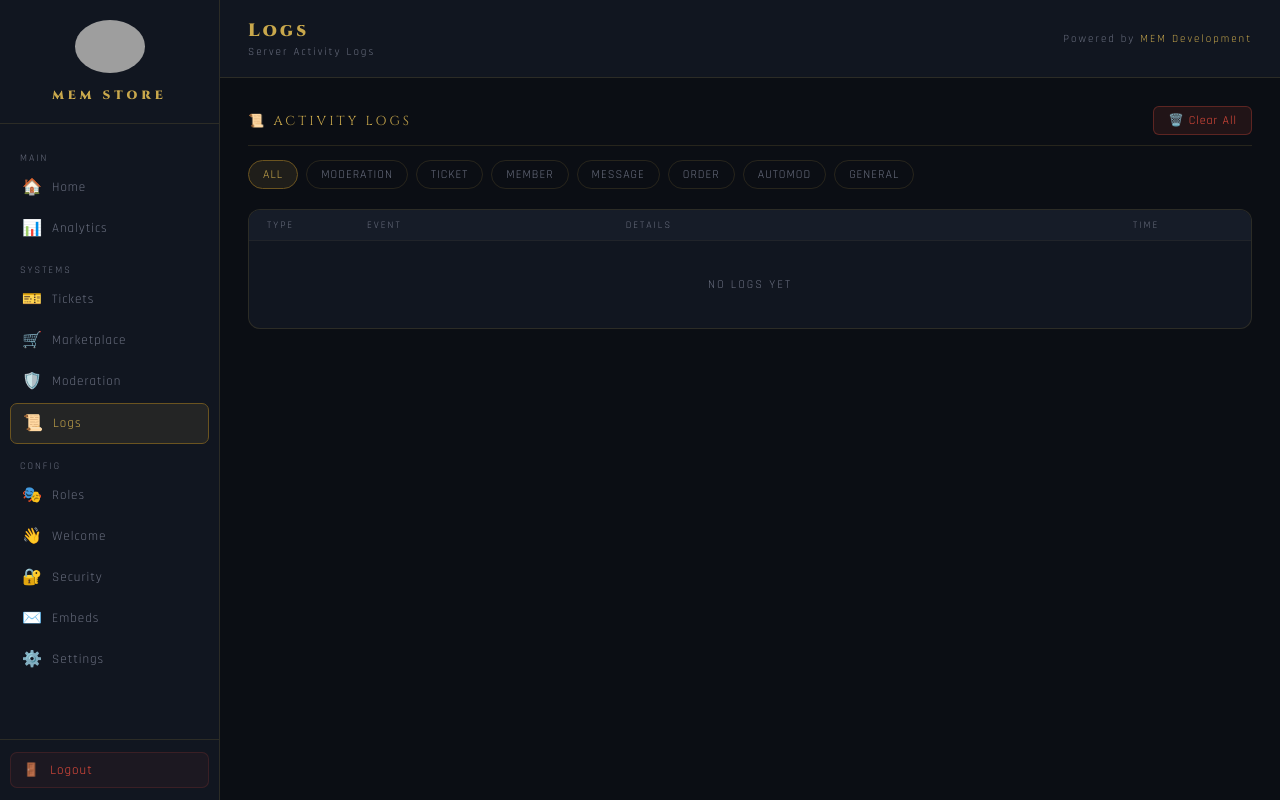
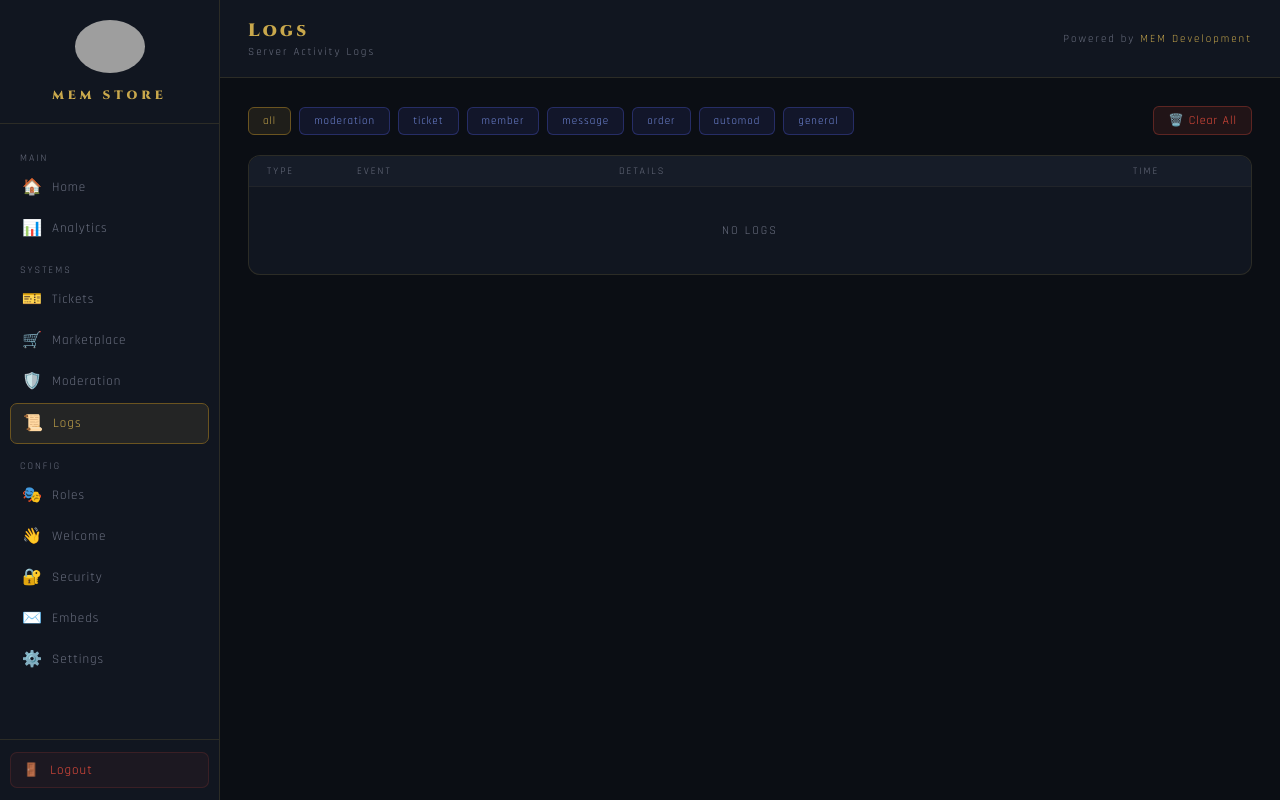
Before and after one commit to mosavdeaplo-droid/memm-bot, a Flask app: page /logs in a window 1280 px wide. Run offline with Flask 3, Linux system fonts and the light colour scheme; the visitor is signed in with stand-in values (Sample User, id 1); data that the repository does not hold is empty; grey boxes are pictures that could not be loaded.

Commit message:
Update logs.html

```diff
--- a/dashboard/templates/logs.html
+++ b/dashboard/templates/logs.html
@@ -2,52 +2,28 @@
 {% block title %}Logs{% endblock %}
 {% block page_title %}Logs{% endblock %}
 {% block page_subtitle %}Server Activity Logs{% endblock %}
-
-{% block extra_style %}
-<style>
-.filter-bar { display:flex; gap:8px; flex-wrap:wrap; margin-bottom:20px; }
-.filter-btn { padding:6px 14px; border-radius:99px; font-size:12px; letter-spacing:1px; text-decoration:none; border:1px solid var(--border); color:var(--text-dim); transition:all 0.2s; }
-.filter-btn:hover { border-color:var(--gold-dim); color:var(--text); }
-.filter-btn.active { background:rgba(201,168,76,0.1); border-color:var(--gold-dim); color:var(--gold); }
-</style>
-{% endblock %}
-
 {% block content %}
-
-<div class="section">
-  <div class="section-header">
-    <div class="section-title">📜 Activity Logs</div>
-    <form method="POST" action="/clear_logs" onsubmit="return confirm('Clear all logs?')">
-      <button type="submit" class="btn btn-danger">🗑️ Clear All</button>
-    </form>
-  </div>
-
-  <!-- Filter -->
-  <div class="filter-bar">
+<div style="display:flex;align-items:center;justify-content:space-between;margin-bottom:20px;flex-wrap:wrap;gap:10px">
+  <div style="display:flex;gap:8px;flex-wrap:wrap">
     {% for t in log_types %}
-    <a href="/logs?type={{ t }}" class="filter-btn {% if current_type == t %}active{% endif %}">
-      {{ t.upper() }}
-    </a>
+    <a href="/logs?type={{ t }}" class="btn {% if current_type==t %}btn-gold{% else %}btn-blue{% endif %}" style="font-size:11px">{{ t }}</a>
     {% endfor %}
   </div>
-
-  <div class="table-wrap">
-    <div class="table-row header" style="grid-template-columns:90px 1fr 2fr 100px">
-      <div>Type</div><div>Event</div><div>Details</div><div>Time</div>
-    </div>
-    {% if logs %}
-      {% for l in logs %}
-      <div class="table-row" style="grid-template-columns:90px 1fr 2fr 100px">
-        <div><span class="badge badge-{{ l.type }}">{{ l.type }}</span></div>
-        <div style="font-size:13px;font-weight:600">{{ l.title }}</div>
-        <div style="font-size:12px;color:var(--text-dim)">{{ l.description[:80] }}{% if l.description|length > 80 %}...{% endif %}</div>
-        <div style="font-size:11px;color:var(--text-dim)">{{ l.time }}</div>
-      </div>
-      {% endfor %}
-    {% else %}
-      <div class="empty-state">NO LOGS YET</div>
-    {% endif %}
+  <form method="POST" action="/clear_logs" onsubmit="return confirm('Clear ALL logs?')">
+    <button class="btn btn-danger" type="submit">🗑️ Clear All</button>
+  </form>
+</div>
+<div class="table-wrap">
+  <div class="table-row header" style="grid-template-columns:80px 1fr 2fr 100px">
+    <div>Type</div><div>Event</div><div>Details</div><div>Time</div>
   </div>
+  {% if logs %}{% for l in logs %}
+  <div class="table-row" style="grid-template-columns:80px 1fr 2fr 100px">
+    <div><span class="badge badge-{{ l.type }}">{{ l.type }}</span></div>
+    <div style="font-size:12px;font-weight:600">{{ l.title }}</div>
+    <div style="font-size:11px;color:var(--text-dim)">{{ l.description[:100] }}</div>
+    <div style="font-size:10px;color:var(--text-dim)">{{ l.time }}</div>
+  </div>
+  {% endfor %}{% else %}<div class="empty-state">NO LOGS{% if current_type != 'all' %} FOR TYPE "{{ current_type }}"{% endif %}</div>{% endif %}
 </div>
-
 {% endblock %}
```
